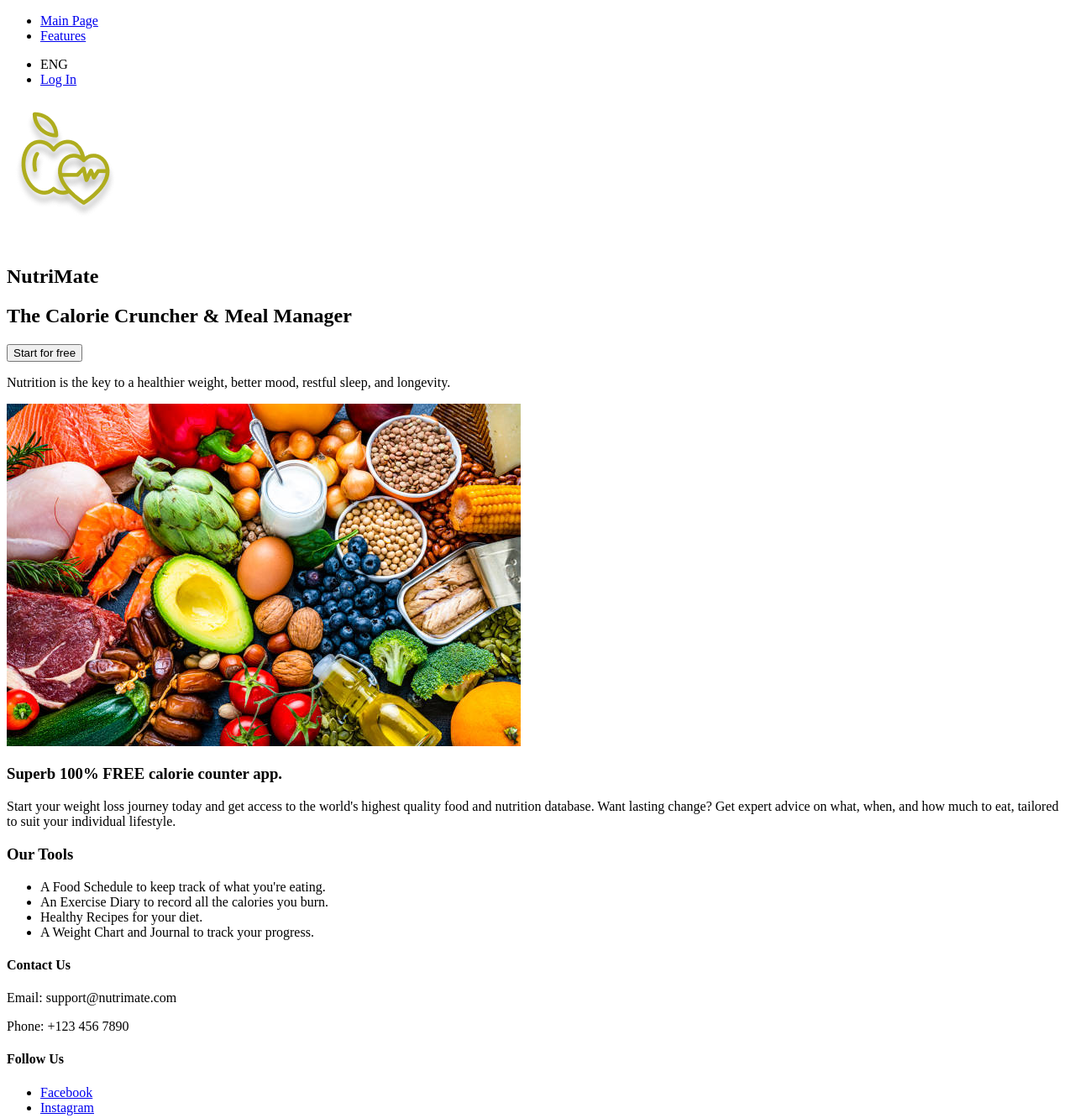
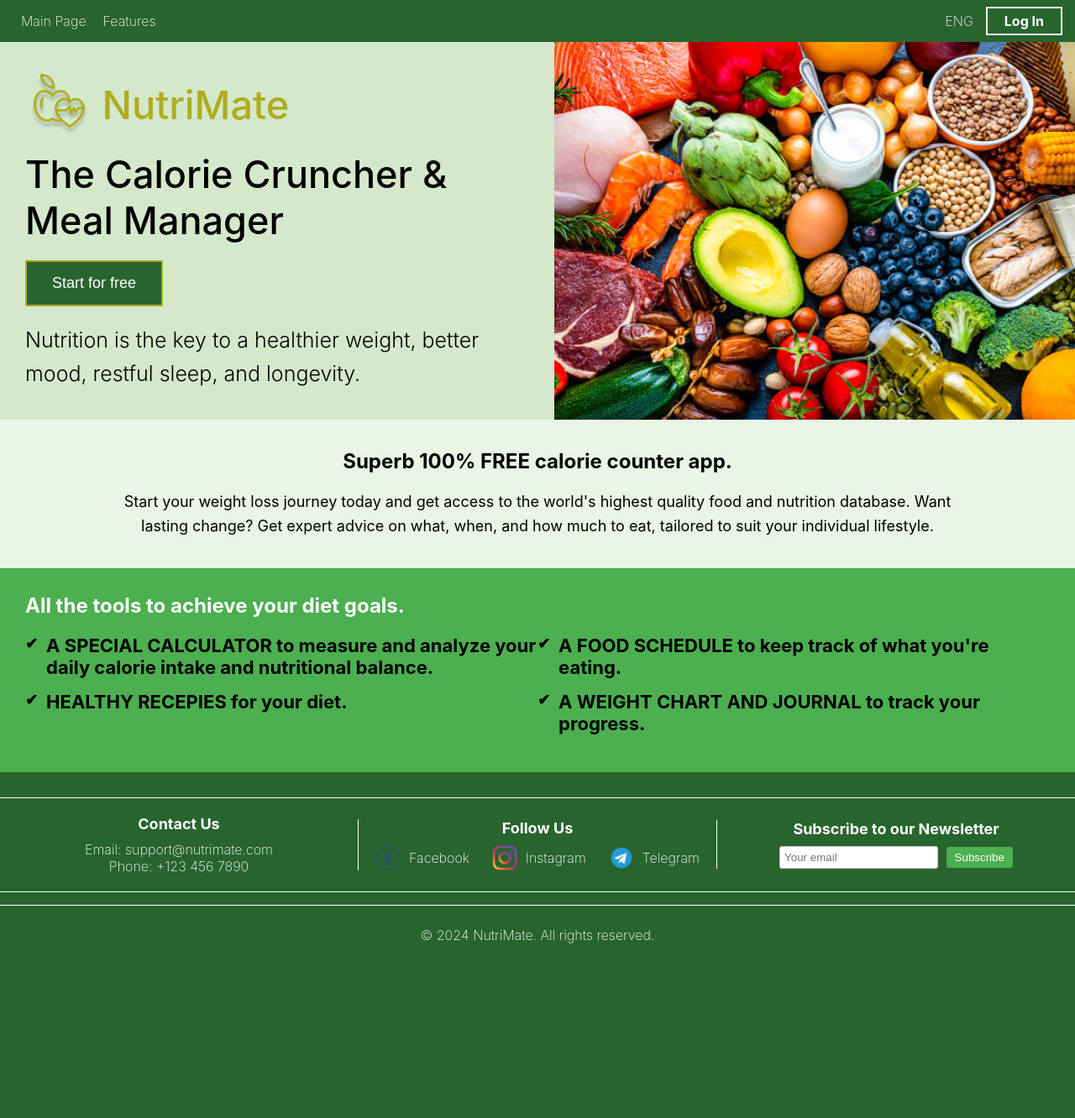
Before and after one commit to vlladislavii/IC-32_Vladyslav_Kiselar_NutriMate, a plain HTML site: page index.html in a window 1280 px wide. Shown: the top 1332 px of the page at 84% size. After the commit the page ends 1154 px from the top, so only its background shows below. Drawn offline with Linux system fonts and the light colour scheme; a web font is replaced by a local one.

Commit message:
lab 1, styling of index.html

```diff
--- /dev/null
+++ b/css/index.css
@@ -0,0 +1,340 @@
+* {
+    margin: 0;
+    padding: 0;
+    box-sizing: border-box;
+}
+
+:root {
+    font-family: Inter, sans-serif;
+    font-feature-settings: 'liga' 1, 'calt' 1;
+}
+@supports (font-variation-settings: normal) {
+    :root { font-family: InterVariable, sans-serif; }
+}
+
+body {
+	font-family:"Inter";
+    font-weight: lighter;
+    background-color: #28642E;
+    color: #000000;
+}
+
+nav {
+    background-color: #28642E;
+    color: #FFFFFF;
+    display: flex;
+    justify-content: space-between;
+    padding: 15px;
+    overflow: hidden;
+}
+
+.nav {
+    display: flex;
+    list-style-type: none;
+    position: relative;
+	text-align: center;
+}
+
+nav ul {
+	list-style: none;
+	padding: 0;
+}
+
+nav ul li {
+	display: inline-block;
+}
+
+.nav a {
+    color: white;
+    font-weight: 200;
+    text-decoration: none;
+    background: none;
+    border: none;
+    cursor: pointer;
+    text-align: center;
+    padding: 0 10px;
+}
+
+#login {
+    border: 2px solid #ffffff;
+    text-decoration: none;
+    font-size: 16px;
+    font-weight: bold;
+    text-align: center;
+    padding: 5px 20px;
+    margin-left: 5px;
+}
+
+nav ul li a:hover {
+	background-color: #D4E9CB;
+	color: #28642E;
+    padding: 30px 10px;
+}
+
+.link {
+	transition: 0.5s;
+    margin-right: 10px;
+}
+
+.under-nav {
+    display: flex;
+    justify-content: space-between;
+    background-color: #D4E9CB;
+    padding: 0;
+    margin: 0;
+}
+
+.left-content {
+    max-width: 660px;
+    padding: 30px;
+    background-color: #D4E9CB;
+}
+
+.right-content img {
+    display: block;
+    max-width: 100%;
+    height: auto;
+}
+
+.left-content h1 {
+    font-size: 47px;
+    font-weight: 500;
+    color: #AFAD1E;
+    float: left;
+    margin: 16px 10px;
+}
+
+.left-content img {
+    height: 100px;
+    float: left;
+}
+
+.left-content h2 {
+    font-size: 45px;
+    font-weight: 450;
+    margin-top: 10px;
+    clear: both;
+}
+
+.left-content button {
+    background-color: #28642E;
+    color: white;
+    padding: 15px 30px;
+    border: 2px solid #AFAD1E;
+    margin-top: 20px;
+    cursor: pointer;
+    font-size: 18px;
+}
+
+.left-content button:hover {
+    background-color: #36502e;
+}
+
+.left-content p {
+    margin-top: 20px;
+    font-weight: 300;
+    font-size: 25px;
+    line-height: 1.6;
+}
+
+.right-content img {
+    width:860px;
+    height: 450px;
+    display: block;
+    object-fit: cover;
+}
+
+.main-description {
+    background-color: #EAF5E5;
+    padding: 35px;
+    text-align: center;
+    clear:both;
+}
+
+.main-description h3 {
+    font-size: 24px;
+    color: #000000;
+    margin-bottom: 20px;
+}
+
+.main-description p {
+    font-size: 18px;
+    max-width: 1000px;
+    font-weight: 400;
+    margin: 0 auto;
+    line-height: 1.6;
+}
+
+.tools {
+    background-color: #4CAF50;
+    padding: 30px;
+    color: #000000;
+}
+
+.tools h3 {
+    font-size: 24px;
+    color: #FFFFFF;
+    margin-bottom: 20px;
+    font-weight: bold;
+}
+
+.tools ul {
+    list-style-type: none;
+    font-weight: bold;
+    padding: 0;
+    margin: 0;
+    display: flex;
+    flex-wrap: wrap;
+    justify-content: space-between;
+}
+
+.tools li {
+    width: 50%;
+    font-size: 22px;
+    margin-bottom: 15px;
+    display: flex;
+    align-items: flex-start;
+}
+
+.tools .checkmark {
+    margin-right: 10px;
+    font-size: 18px;
+    color: black;
+}
+
+@media (max-width: 768px) {
+    .tools li {
+        width: 100%;
+    }
+}
+
+footer {
+    background-color: #28642E;
+    color: white;
+    padding: 30px 0;
+    font-weight: 200;
+}
+
+.footer-sections {
+    display: flex;
+    justify-content: space-between;
+    align-items: center;
+    flex-wrap: wrap;
+}
+
+footer section {
+    flex: 1;
+    padding: 0 20px;
+    text-align: center;
+}
+
+footer h4 {
+    font-size: 18px;
+    margin-bottom: 15px;
+}
+
+footer a {
+    color: white;
+    text-decoration: none;
+}
+
+footer a:hover {
+    text-decoration: underline;
+}
+
+.copyright {
+    text-align: center;
+    margin-top: 20px;
+}
+
+footer {
+    background-color: #28642E;
+    color: white;
+    padding: 30px 0;
+}
+
+.footer-sections {
+    display: flex;
+    justify-content: space-between;
+    align-items: center;
+    border-top: 1px solid #ffffff;
+    border-bottom: 1px solid #ffffff;
+    padding: 20px 0;
+}
+
+footer section {
+    flex: 1;
+    text-align: center;
+    padding: 0 20px;
+    border-left: 1px solid #ffffff;
+}
+
+footer section:first-child {
+    border-left: none;
+}
+
+footer h4 {
+    font-size: 18px;
+    margin-bottom: 10px;
+}
+
+footer section .social-links {
+    display: flex;
+    justify-content: space-between;
+    align-items: center;
+    width: 100%;
+}
+
+footer a {
+    color: white;
+    text-decoration: none;
+    display: inline-flex;
+    align-items: center;
+}
+
+footer a img {
+    width: 30px;
+    height: 30px;
+    margin-right: 10px;
+}
+
+footer a:hover {
+    text-decoration: underline;
+}
+
+footer ul {
+    list-style-type: none;
+    padding: 0;
+}
+
+footer ul li {
+    margin-bottom: 5px;
+}
+
+footer .copyright {
+    text-align: center;
+    margin-top: 15px;
+    border-top: 1px solid #ffffff;
+    padding-top: 25px;
+}
+
+footer form input[type="email"] {
+    padding: 5px;
+    border: 1px solid #ccc;
+    border-radius: 3px;
+    margin-right: 5px;
+}
+
+footer form button {
+    padding: 5px 10px;
+    border: none;
+    background-color: #4CAF50;
+    color: white;
+    cursor: pointer;
+    border-radius: 3px;
+}
+
+footer form button:hover {
+    background-color: #D4E9CB;
+	color: #28642E;
+}
--- a/index.html
+++ b/index.html
@@ -4,6 +4,10 @@
     <meta charset="UTF-8">
     <meta name="viewport" content="width=device-width, initial-scale=1.0">
     <title>NutriMate - Calorie Counter</title>
+    <link rel="stylesheet" href="css/index.css">
+
+    <link rel="preconnect" href="https://rsms.me/">
+    <link rel="stylesheet" href="https://rsms.me/inter/inter.css">
 </head>
 <body>
 
@@ -14,8 +18,8 @@
                 <li><a href="./businessLogic.html">Features</a></li>
             </ul>
             <ul class="nav right">
-                <li><button">ENG</button></li>
-                <li><a href="./login.html">Log In</a></li>
+                <li><a href="#">ENG</a></li>
+                <li><a id="login" href="./login.html">Log In</a></li>
             </ul>
         </nav>
     </header>
@@ -34,24 +38,24 @@
             </div>
         </section>
 
-        <section>
+        <section class="main-description">
             <h3>Superb 100% FREE calorie counter app.</h3>
             <p>Start your weight loss journey today and get access to the world's highest quality food and nutrition database. Want lasting change? Get expert advice on what, when, and how much to eat, tailored to suit your individual lifestyle.</p>
         </section>
 
-        <section>
-            <h3>Our Tools</h3>
+        <section class="tools">
+            <h3>All the tools to achieve your diet goals.</h3>
             <ul>
-                <li>A Food Schedule to keep track of what you're eating.</li>
-                <li>An Exercise Diary to record all the calories you burn.</li>
-                <li>Healthy Recipes for your diet.</li>
-                <li>A Weight Chart and Journal to track your progress.</li>
+                <li><span class="checkmark">✔</span> A SPECIAL CALCULATOR to measure and analyze your daily calorie intake and nutritional balance.</li>
+                <li><span class="checkmark">✔</span> A FOOD SCHEDULE to keep track of what you're eating.</li>
+                <li><span class="checkmark">✔</span> HEALTHY RECEPIES for your diet.</li>
+                <li><span class="checkmark">✔</span> A WEIGHT CHART AND JOURNAL to track your progress.</li>
             </ul>
         </section>
     </main>
 
     <footer>
-        <div>
+        <div class="footer-sections">
             <section>
                 <h4>Contact Us</h4>
                 <p>Email: support@nutrimate.com</p>
@@ -60,10 +64,11 @@
 
             <section>
                 <h4>Follow Us</h4>
-                <ul>
-                    <li><a href="#">Facebook</a></li>
-                    <li><a href="#">Instagram</a></li>
-                </ul>
+                <div class="social-links">
+                    <a href="#"><img src="img/footer/facebook-sign.png" alt="Facebook icon" /> Facebook</a>
+                    <a href="#"><img src="img/footer/inst-sign.png" alt="Instagram icon" /> Instagram</a>
+                    <a href="#"><img src="img/footer/telegram-sign.png" alt="Telegram icon" /> Telegram</a>
+                </div>
             </section>
 
             <section>
@@ -74,7 +79,7 @@
                 </form>
             </section>
         </div>
-        <div>
+        <div class="copyright">
             <p>&copy; 2024 NutriMate. All rights reserved.</p>
         </div>
     </footer>
```
Also changed, not shown: img/footer/facebook-sign.png (added), img/footer/inst-sign.png (added), img/footer/telegram-sign.png (added).
